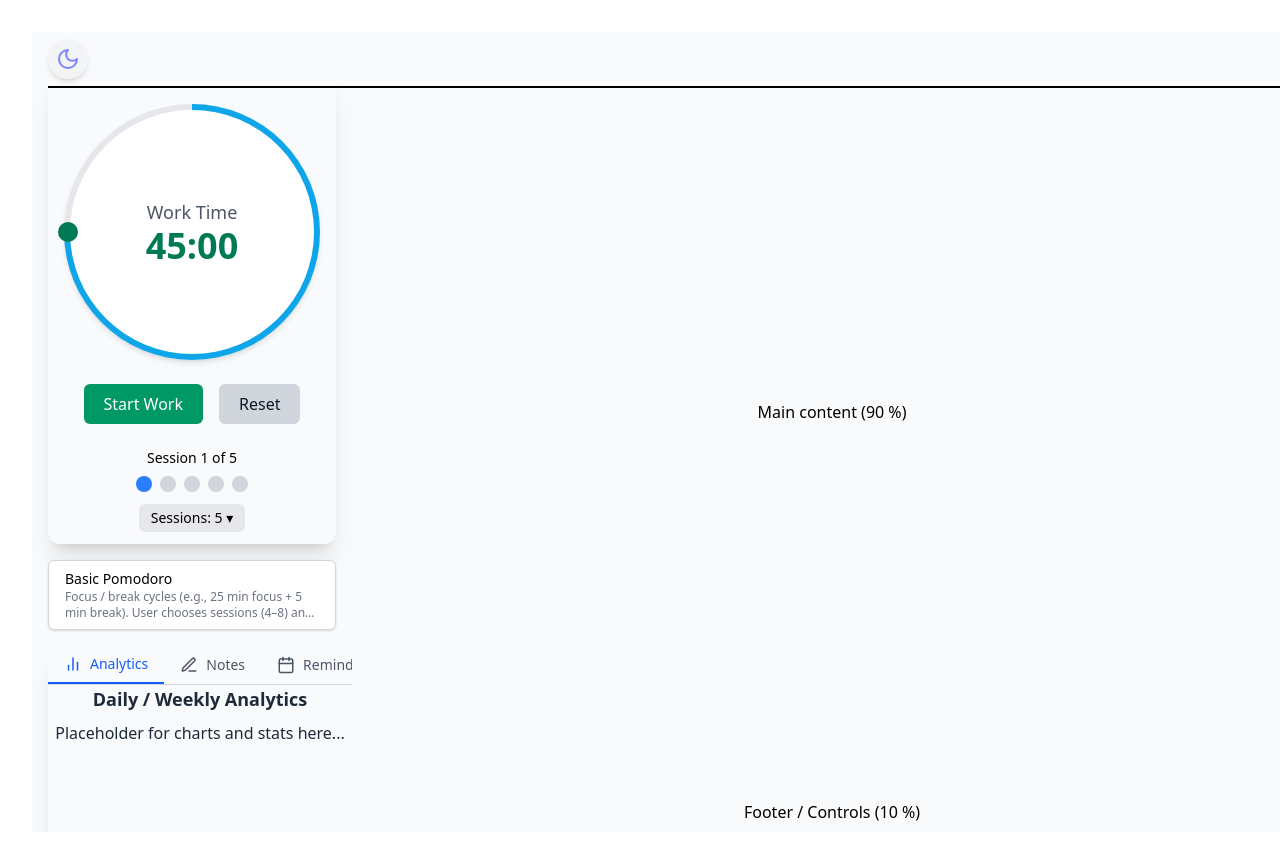
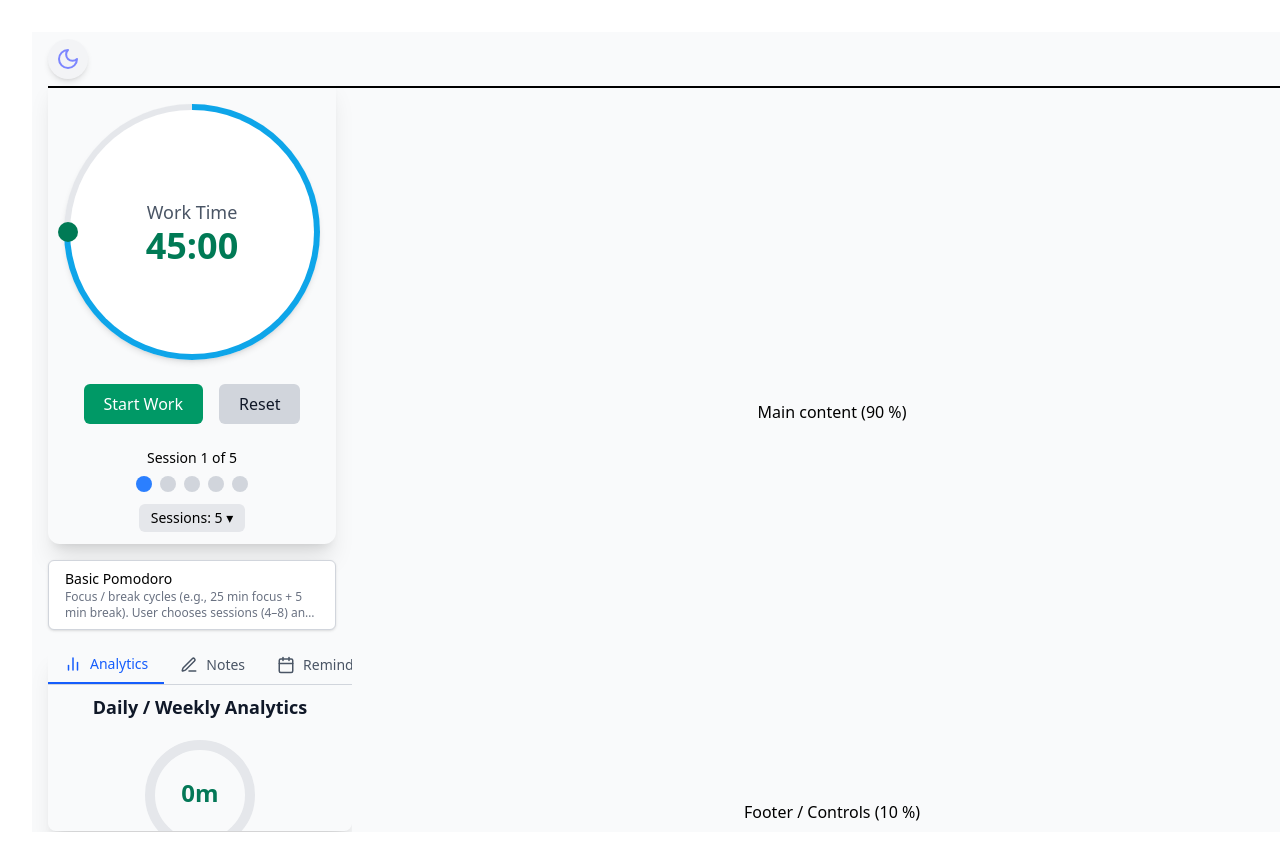
Before and after one commit to UmutAkturk14/study-timer, a React (Vite) app: page / in a window 1280 px wide. Shown: the top 864 px of the page. Built offline with nearby package versions, Linux system fonts and the light colour scheme.

Commit message:
Working on left bottom tabs

```diff
--- a/src/components/bottomLeftBar/AnalyticsTab.tsx
+++ b/src/components/bottomLeftBar/AnalyticsTab.tsx
@@ -1,8 +1,106 @@
+import { DateParser } from "../../helpers/dateParser";
+import { useStorage } from "../../helpers/useStorage";
+
 export default function AnalyticsTab() {
+  const storage = useStorage();
+  const { get } = storage;
+  const analytics = get(DateParser()) || {};
+
+  const { sessionCount = 0, time = 0 } = analytics;
+
+  // Convert minutes to hours and minutes
+  const hours = Math.floor(time / 60);
+  const minutes = time % 60;
+
+  // Compliment based on worked time
+  let compliment = "";
+  if (time === 0) {
+    compliment = "No work yet — get started!";
+  } else if (time < 60) {
+    compliment = "Good start! Keep going.";
+  } else if (time < 180) {
+    compliment = "Nice work! You're building momentum.";
+  } else if (time < 360) {
+    compliment = "Great job! You're making serious progress.";
+  } else {
+    compliment = "Amazing! You've worked hard today! 🎉";
+  }
+
+  // Knob parameters
+  const radius = 70;
+  const stroke = 10;
+  const normalizedRadius = radius - stroke * 2;
+  const circumference = normalizedRadius * 2 * Math.PI;
+
+  // We'll show percentage of max daily goal (e.g. 8 hours = 480 minutes)
+  const maxMinutes = 480;
+  const percent = Math.min(time / maxMinutes, 1);
+  const strokeDashoffset = circumference - percent * circumference;
+
   return (
-    <div>
-      <h3 className="mb-2 text-lg font-semibold">Daily / Weekly Analytics</h3>
-      <p>Placeholder for charts and stats here...</p>
+    <div className="flex flex-col items-center p-2 rounded-lg shadow-lg max-w-sm mx-auto">
+      <h3 className="mb-1 text-lg font-semibold text-gray-900 dark:text-gray-100">
+        Daily / Weekly Analytics
+      </h3>
+
+      <svg
+        height={radius * 2}
+        width={radius * 2}
+        className="mb-4"
+        role="img"
+        aria-label={`Worked time progress: ${Math.round(percent * 100)}%`}
+      >
+        <circle
+          stroke="#e5e7eb" // Tailwind gray-300
+          fill="transparent"
+          strokeWidth={stroke}
+          r={normalizedRadius}
+          cx={radius}
+          cy={radius}
+        />
+        <circle
+          stroke="#10b981" // Tailwind emerald-500
+          fill="transparent"
+          strokeWidth={stroke}
+          strokeLinecap="round"
+          strokeDasharray={`${circumference} ${circumference}`}
+          strokeDashoffset={strokeDashoffset}
+          r={normalizedRadius}
+          cx={radius}
+          cy={radius}
+          style={{ transition: "stroke-dashoffset 0.7s ease" }}
+        />
+        <text
+          x="50%"
+          y="50%"
+          dominantBaseline="middle"
+          textAnchor="middle"
+          fontSize="1.5rem"
+          fill="#047857" // Tailwind emerald-700
+          className="dark:fill-emerald-400 font-semibold"
+        >
+          {hours > 0 ? `${hours}h ${minutes}m` : `${minutes}m`}
+        </text>
+      </svg>
+
+      <div className="mb-4 text-center text-gray-700 dark:text-gray-300">
+        <p className="text-lg font-medium">
+          {time > 0
+            ? `You've worked for ${
+                hours > 0 ? `${hours} hour${hours > 1 ? "s" : ""} and ` : ""
+              }${minutes} minute${minutes !== 1 ? "s" : ""} today.`
+            : "No work recorded today."}
+        </p>
+        <p className="mt-2 italic text-sm text-emerald-600 dark:text-emerald-400">
+          {compliment}
+        </p>
+      </div>
+
+      <div className="text-gray-600 dark:text-gray-400">
+        <p>
+          <strong>Total Sessions:</strong> {sessionCount}
+        </p>
+      </div>
     </div>
   );
 }
--- a/src/components/bottomLeftBar/BottomLeftTabs.tsx
+++ b/src/components/bottomLeftBar/BottomLeftTabs.tsx
@@ -17,7 +17,7 @@ export default function BottomLeftTabs() {
   const [activeTab, setActiveTab] = useState("analytics");
 
   return (
-    <div className="flex flex-col h-full mt-4 ml-4 dark:shadow-gray-700 shadow-xl rounded-lg overflow-hidden">
+    <div className="flex flex-col h-11/12 mt-4 ml-4 dark:shadow-gray-700 shadow-xl rounded-lg overflow-hidden">
       {/* Tab headers */}
       <nav className="flex border-b border-gray-300 dark:border-gray-700">
         {tabs.map(({ id, label, icon }) => (
--- a/src/components/timer/MotivationalQuote.tsx
+++ b/src/components/timer/MotivationalQuote.tsx
@@ -13,7 +13,7 @@ const MotivationalQuote = () => {
   }, []);
 
   return (
-    <div className="w-full mt-4 flex flex-col justify-center items-center mx-auto bg-white dark:bg-gray-800 border border-gray-200 dark:border-gray-800 rounded-xl shadow-lg p-2">
+    <div className="w-full mt-1 flex flex-col justify-center items-center mx-auto border border-gray-200 dark:border-gray-800 rounded-xl shadow-lg p-2">
       {/* quote line */}
       <p className="text-base font-semibold text-gray-800 dark:text-gray-50">
         {quoteText}
--- a/src/components/timer/TimerPanel.tsx
+++ b/src/components/timer/TimerPanel.tsx
@@ -71,9 +71,12 @@ export default function TimerPanel() {
     setDuration,
     justFinished,
   } = useTimer(selectedMinutes * 60, {
-    onFinish: () => {
+    onFinish: (workedMinutes) => {
       const today = DateParser();
 
+      if (workedMinutes) {
+        update(DateParser(), { time: workedMinutes, session });
+      } else {
         update(today, { time: selectedMinutes, session });
 
         if (session.multipleSession && !get("workStatus").isBreak) {
@@ -92,6 +95,7 @@ export default function TimerPanel() {
         } else {
           remove(`${today}-Multiple`); // not a streak, make sure it’s clean
           triggerSuccessPopUp(); // regular session popup
+        }
       }
     },
   });
--- a/src/hooks/useTimer.ts
+++ b/src/hooks/useTimer.ts
@@ -1,30 +1,30 @@
-// src/hooks/useTimer.ts
 import { useState, useEffect, useRef } from "react";
 
-
 interface UseTimerOptions {
-  /** called once automatically when the countdown reaches zero */
-  onFinish?: () => void;
+  /** Called once when the timer stops (natural finish or manual reset).
+      Argument = minutes actually worked during this run.               */
+  onFinish?: (workedMinutes: number) => void;
 }
 
 export const useTimer = (
   initialDuration: number,
   { onFinish }: UseTimerOptions = {}
 ) => {
-  const [duration, setDuration] = useState(initialDuration);
-  const [timeLeft, setTimeLeft] = useState(initialDuration);
+  const [duration, setDuration] = useState(initialDuration);   // seconds
+  const [timeLeft, setTimeLeft] = useState(initialDuration);   // seconds
   const [isRunning, setIsRunning] = useState(false);
   const [justFinished, setJustFinished] = useState(false);
 
-  // Safely hold latest onFinish function to avoid stale closure
-  const finishCb = useRef<(() => void) | undefined>(undefined);
+  /* --- keep latest onFinish in a ref to avoid stale closure --------- */
+  const finishCb = useRef<typeof onFinish>();
   useEffect(() => {
     finishCb.current = onFinish;
   }, [onFinish]);
 
-  // 🔐 New: Prevent onFinish() from firing multiple times
+  /* --- flag so onFinish fires exactly once per run ------------------ */
   const hasFinished = useRef(false);
 
+  /* --- countdown loop ---------------------------------------------- */
   useEffect(() => {
     if (!isRunning) return;
 
@@ -37,25 +37,25 @@ export const useTimer = (
 
           if (!hasFinished.current) {
             hasFinished.current = true;
-            finishCb.current?.(); // ✅ will only run once
+            const workedMinutes = Math.round(duration / 60);
+            finishCb.current?.(workedMinutes);
           }
-
           return 0;
         }
-
         return prev - 1;
       });
-    }, 10);
+    }, 10);                                  // ← 1 s tick (was 10 ms)
 
     return () => clearInterval(id);
-  }, [isRunning]);
+  }, [isRunning, duration]);
 
-  // 🔄 Reset finish flag on reset or new duration
+  /* --- reset finish flag whenever duration changes ----------------- */
   useEffect(() => {
     hasFinished.current = false;
     if (!isRunning) setTimeLeft(duration);
   }, [duration, isRunning]);
 
+  /* --- public controls --------------------------------------------- */
   const start = () => {
     setJustFinished(false);
     setIsRunning(true);
@@ -63,12 +63,26 @@ export const useTimer = (
 
   const pause = () => setIsRunning(false);
 
+  /** Reset timer.
+   *  • If some time was worked already, add it to analytics via onFinish.
+   *  • Then zero everything. */
   const reset = () => {
+    // calculate worked seconds before clearing
+    const workedSeconds = duration - timeLeft;
+
+    if (workedSeconds > 0 && !hasFinished.current) {
+      hasFinished.current = true;  // ensure only once
+      const workedMinutes = Math.round(workedSeconds / 60);
+      if (workedMinutes > 0) finishCb.current?.(workedMinutes);
+    }
+
     setIsRunning(false);
     setJustFinished(false);
     setTimeLeft(duration);
-    hasFinished.current = false; // ✅ ensure safe restart
-    localStorage.setItem('workStatus', JSON.stringify({isBreak: false}))
+    hasFinished.current = false;   // allow future runs to fire onFinish
+
+    // ensure status returns to work mode
+    localStorage.setItem("workStatus", JSON.stringify({ isBreak: false }));
   };
 
   return {
```
Lines whose indentation alone changed are shown as unchanged.
